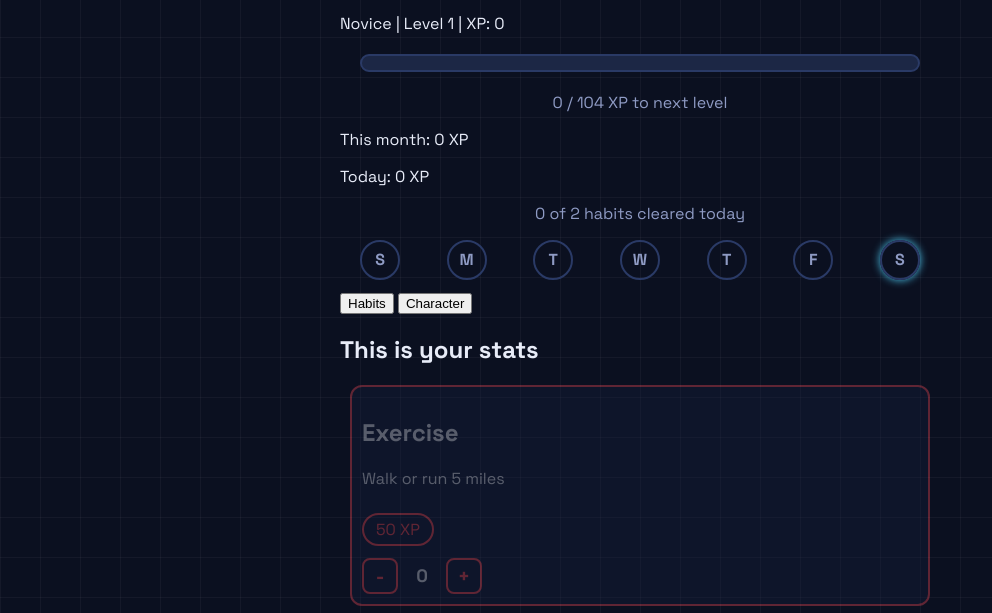
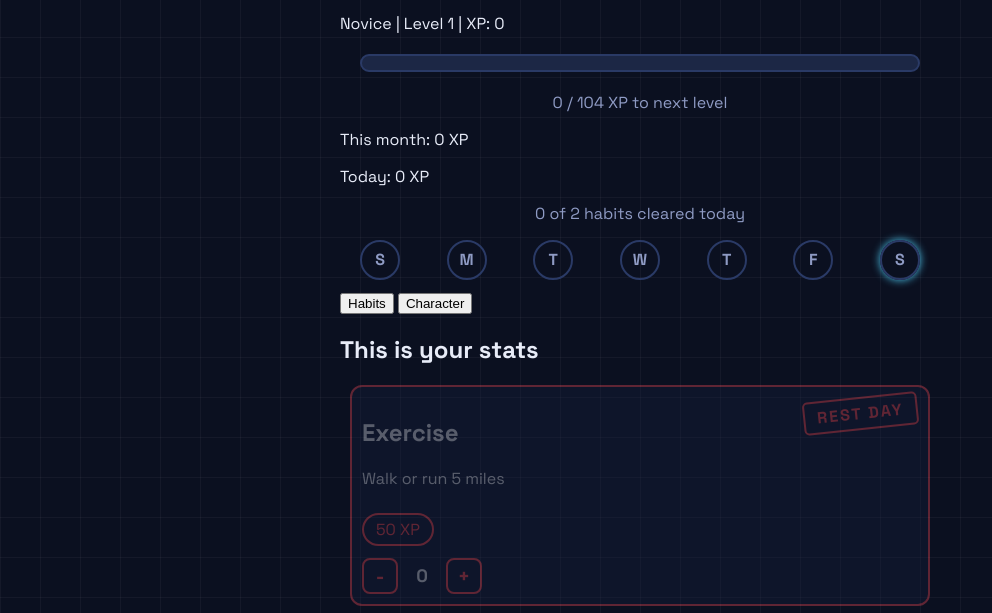
Before and after one commit to TytheITGuy/skill-sheet, a plain HTML site: page index.html in a window 1280 px wide. Shown: the part 123-736 px from the top of the page, without its empty margins (0-992 px from the left). Drawn offline with Linux system fonts and the light colour scheme.

Commit message:
Add REST DAY stamp to rest-day cards

```diff
--- a/style.css
+++ b/style.css
@@ -232,3 +232,18 @@ h1 {
 .xp-fill {
     box-shadow: 0 0 10px #ffd60a;
 }
+
+.card.rest::after {
+    content: "REST DAY";
+    position: absolute;
+    top: 10px;
+    right: 10px;
+    padding: 4px 12px;
+    border: 2px solid var(--c);
+    border-radius: 5px;
+    color: var(--c);
+    font-size: 16px;
+    font-weight: 700;
+    letter-spacing: 2px;
+    transform: rotate(-6deg);
+}
```
